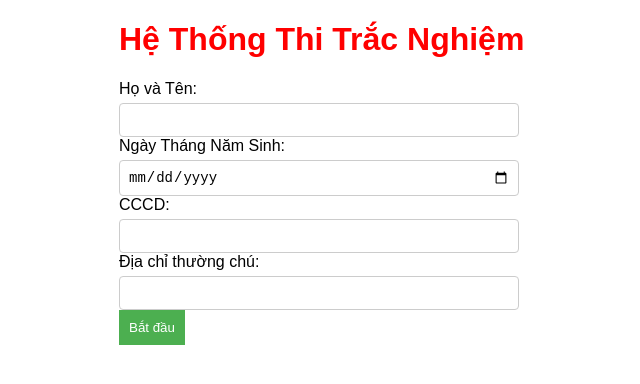
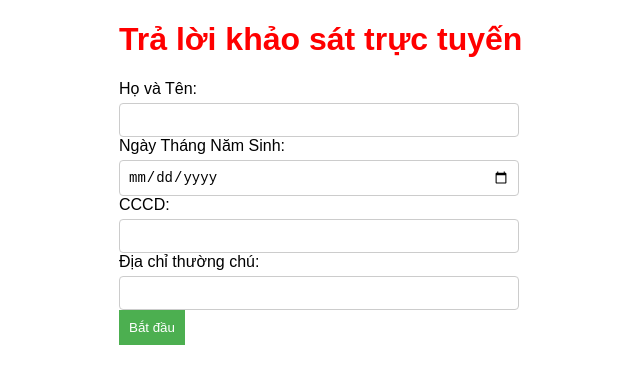
Before and after one commit to Duong-Nguyen-Ngoc-Hai/THW1, a plain HTML site: page index.html in a window 1280 px wide. Shown: the whole page, without its empty margins (351-991 px from the left). Drawn offline with Linux system fonts and the light colour scheme.

Commit message:
Update index.html

```diff
--- a/index.html
+++ b/index.html
@@ -3,7 +3,7 @@
 <head>
   <meta charset="UTF-8">
   <meta name="viewport" content="width=device-width, initial-scale=1.0">
-  <title>Trang Thi Trắc Nghiệm</title>
+  <title>Trang Trả Lời Khảo Sát</title>
   <style>
     body {
       font-family: Arial, sans-serif;
@@ -67,7 +67,7 @@
   </style>
 </head>
 <body>
-  <h1>Hệ Thống Thi Trắc Nghiệm</h1>
+  <h1>Trả lời khảo sát trực tuyến</h1>
 
   <!-- Form nhập thông tin người dùng -->
   <form id="userInfoForm">
```
